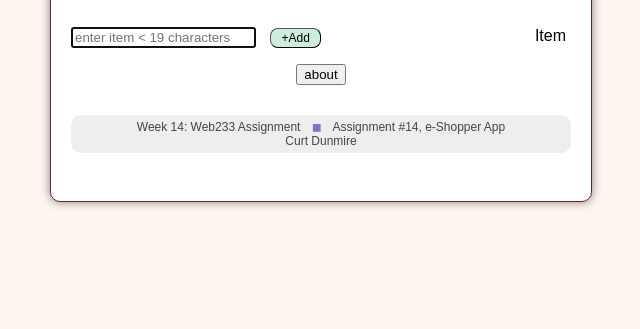
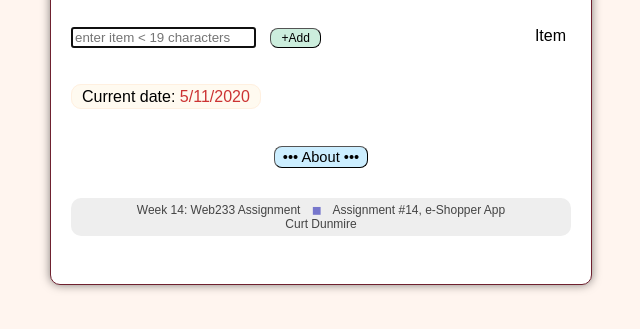
Before and after one commit to konkolrvclist/konkolrvclist.github.io, a plain HTML site: page index.html in a window 1280 px wide. Shown: the part 91-420 px from the top of the page, without its empty margins (319-959 px from the left). Drawn offline with nearby package versions, Linux system fonts and the light colour scheme.

Commit message:
Update index.html

```diff
--- a/index.html
+++ b/index.html
@@ -26,9 +26,11 @@
   <p id="MyList"></p>
   <p id="labels"></p>
    <p id="MyCart"></p>
+   <p class="DateControl"><span class="DateControl2" id="Date"></span></p>
     <center><p id="sharelist"></p></center>
      <center><p id="sharebutton"></p></center>
-     <center><input class="button" id="about" name="submit" type="submit" value="about" onclick="about()" /> </center>
+   <p class="CtrAbout"><input class="button" id="About" type="button"
+value="&bull;&bull;&bull; About &bull;&bull;&bull;" onclick="About()" /></p>
      <footer><span class="NoBr">Week 14: Web233 Assignment</span> <span class="SqBull">&#9724;</span>
 <span class="NoBr">Assignment #14, e-Shopper App</span>
 <br class="FootBrk"><span class="NoBr">Curt Dunmire</span></footer>
```
